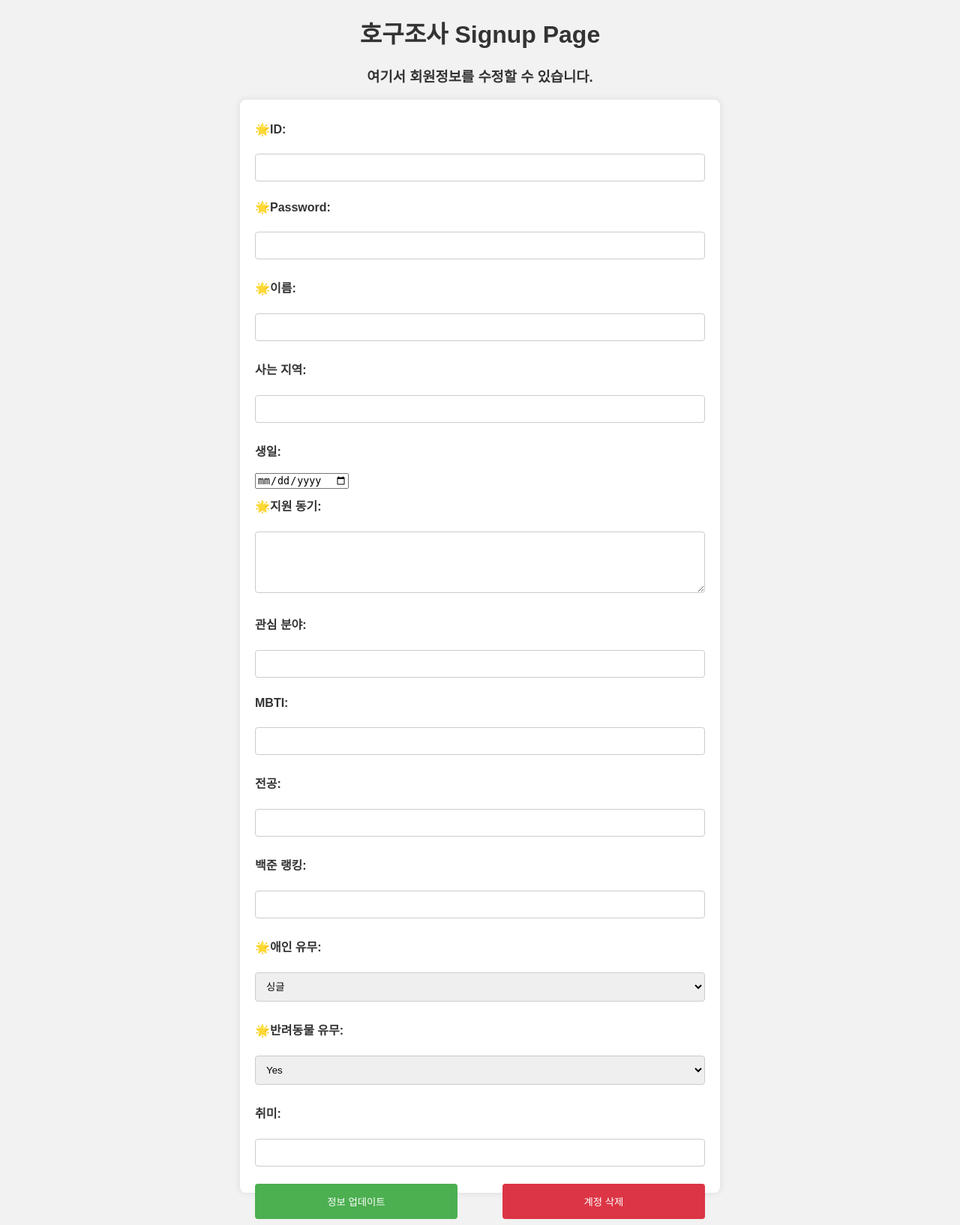
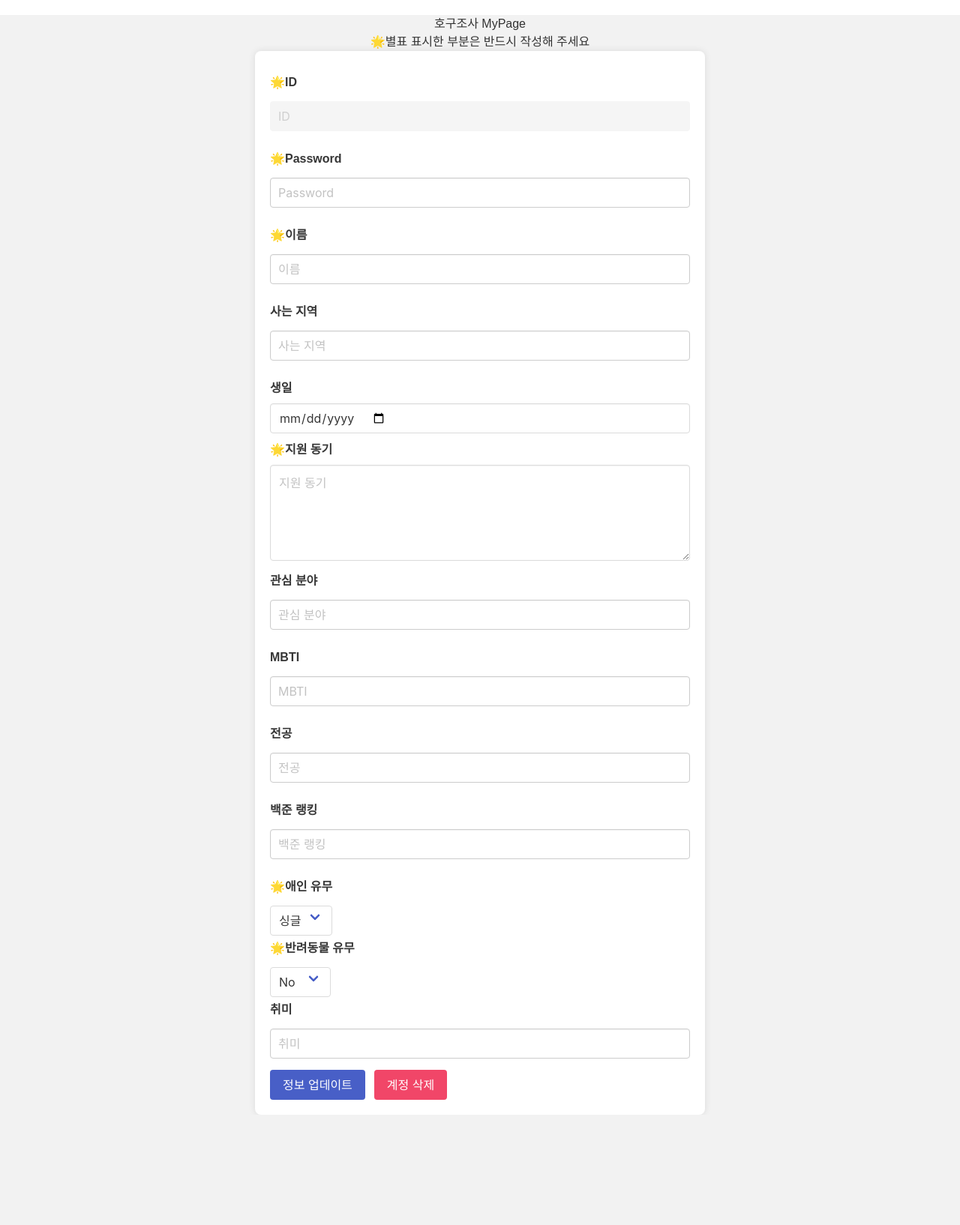
Before and after one commit to minjoon-98/hogu-josa, a Flask app: page /mypage in a window 1280 px wide. Shown: the whole page at 75% size. After the commit the page ends 1487 px from the top, so only its background shows below. Run offline with Flask 3, Linux system fonts and the light colour scheme.

Commit message:
[Feat] Pre-fill user information on MyPage form

```diff
--- a/templates/mypage.html
+++ b/templates/mypage.html
@@ -1,15 +1,50 @@
 <!DOCTYPE html>
 <html lang="en">
+
 <head>
     <meta charset="UTF-8">
     <meta name="viewport" content="width=device-width, initial-scale=1.0">
-    <title>호구조사 마이페이지</title>
+    <title>호구조사 MyPage</title>
+    <link rel="stylesheet" href="https://cdn.jsdelivr.net/npm/bulma@0.9.4/css/bulma.min.css">
     <script src="https://ajax.googleapis.com/ajax/libs/jquery/3.5.1/jquery.min.js"></script>
     <script>
         // 페이지가 로드될 때 실행되는 함수
-        $(document).ready(function() {
+        $(document).ready(function () {
+            // 사용자 정보를 다시 요청하여 가져옴
+            var accessToken = localStorage.getItem('access_token');
+            console.log('accessToken:' + accessToken);
+            // 사용자 정보를 가져오는 요청을 보냄
+            $.ajax({
+                url: "/find",
+                method: "POST",
+                headers: {
+                    "Authorization": "Bearer " + accessToken
+                },
+                success: function (currUser) {
+                    console.log("User info:", currUser);
+                    // 사용자 정보를 가져온 후, 각 필드에 값을 채워넣음
+                    document.getElementById("id").value = currUser.id;
+                    document.getElementById("name").value = currUser.name;
+                    document.getElementById("location").value = currUser.location;
+                    document.getElementById("birthday").value = currUser.birthday;
+                    document.getElementById("motivation").value = currUser.motivation;
+                    document.getElementById("interests").value = currUser.interests;
+                    document.getElementById("mbti").value = currUser.mbti;
+                    document.getElementById("major").value = currUser.major;
+                    document.getElementById("baekjoon_rank").value = currUser.baekjoon_rank;
+                    document.getElementById("relationship_status").value = currUser.relationship_status;
+                    document.getElementById("pet_status").value = currUser.pet_status;
+                    document.getElementById("hobbies").value = currUser.hobbies;
+                },
+                error: function (xhr, status, error) {
+                    console.error("Error:", error);
+                    alert(xhr.responseJSON.message);
+                }
+            });
             // 사용자 정보를 업데이트하는 함수
             function updateUserInfo() {
+                var id = document.getElementById("id").value;
+                var password = document.getElementById("password").value;
                 var name = document.getElementById("name").value;
                 var location = document.getElementById("location").value;
                 var birthday = document.getElementById("birthday").value;
@@ -22,9 +57,15 @@
                 var pet_status = document.getElementById("pet_status").value;
                 var hobbies = document.getElementById("hobbies").value;
 
+                // 필수 항목인지 검증
+                if (id === "" || password === "" || name === "" || motivation === "" || relationship_status === "" || pet_status === "") {
+                    alert("ID, Password, 이름, 동기, 관계 상태, 애완동물 상태는 필수 입력 항목입니다.");
+                    return;
+                }
+
                 // localStorage에서 access_token 가져오기
                 var accessToken = localStorage.getItem('access_token');
-                console.log('accessToken:'+accessToken);
+                console.log('accessToken:' + accessToken);
 
                 // 서버에 사용자 정보 업데이트 요청을 보내는 Ajax 요청
                 $.ajax({
@@ -47,19 +88,19 @@
                         pet_status: pet_status,
                         hobbies: hobbies
                     }),
-                    success: function(response) {
+                    success: function (response) {
                         console.log("User info updated successfully");
                         alert("사용자 정보가 업데이트되었습니다.");
                         window.location.href = "/main";
                     },
-                    error: function(xhr, status, error) {
+                    error: function (xhr, status, error) {
                         console.error("Error:", error);
                         alert(xhr.responseJSON.message);
                     }
                 });
             }
 
-            function deleteAccount(){
+            function deleteAccount() {
                 var accessToken = localStorage.getItem('access_token');
 
                 $.ajax({
@@ -68,12 +109,12 @@
                     headers: {
                         'Authorization': 'Bearer ' + accessToken
                     },
-                    success: function(response){
+                    success: function (response) {
                         console.log("delete account successfully");
                         alert("계정이 삭제되었습니다.");
                         window.location.href = "/";
                     },
-                    error: function(xhr, status, error){
+                    error: function (xhr, status, error) {
                         console.error("Error:", error);
                         alert(xhr.responseJSON.message);
                     }
@@ -81,12 +122,12 @@
             }
 
             // '정보 업데이트' 버튼 클릭 시 사용자 정보 업데이트 함수 호출
-            $("#updateBtn").click(function() {
+            $("#updateBtn").click(function () {
                 updateUserInfo();
             });
 
-            $("#deleteBtn").click(function() {
-                if(confirm("정말로 계정을 삭제하시겠습니까?")){
+            $("#deleteBtn").click(function () {
+                if (confirm("정말로 계정을 삭제하시겠습니까?")) {
                     deleteAccount();
                 }
             });
@@ -100,11 +141,13 @@
             margin: 0;
             padding: 0;
         }
+
         h1 {
             text-align: center;
             margin-top: 20px;
             color: #333;
         }
+
         form {
             max-width: 600px;
             margin: 0 auto;
@@ -113,11 +156,13 @@
             border-radius: 8px;
             box-shadow: 0 0 10px rgba(0, 0, 0, 0.1);
         }
+
         label {
             display: block;
             font-weight: bold;
             margin-top: 10px;
         }
+
         input[type="text"],
         input[type="password"],
         input[type="file"],
@@ -131,91 +176,114 @@
             border-radius: 4px;
             box-sizing: border-box;
         }
+
         button {
-            width: 45%;
-            background-color: #4caf50;
-            color: white;
-            padding: 14px 20px;
-            margin: 8px 0;
-            border: none;
-            border-radius: 4px;
-            cursor: pointer;
-            float: left;
+            text-align: center;
         }
-        button.cancel {
-            background-color: #dc3545;
-            float: right;
-        }
-        button:hover {
-            background-color: #45a049;
-        }
+
         p {
             text-align: center;
             margin-top: 20px;
         }
+
         a {
             color: #007bff;
             text-decoration: none;
         }
     </style>
 </head>
+
 <body>
-    <h1>호구조사 Signup Page</h1>
-    <h3 style="text-align: center;">여기서 회원정보를 수정할 수 있습니다.</h3>
+    <h1>호구조사 MyPage</h1>
+    <h3 style="text-align: center;">🌟별표 표시한 부분은 반드시 작성해 주세요</h3>
     <form>
-        <label for="id">🌟ID:</label><br>
-        <input type="text" id="id" name="id" required><br>
+        <div class="field">
+            <label class="label">🌟ID</label>
+            <div class="control">
+                <input class="input" type="text" id="id" placeholder="ID" disabled>
+            </div>
 
-        <label for="password">🌟Password:</label><br>
-        <input type="password" id="password" name="password" required><br>
+            <label class="label">🌟Password</label>
+            <div class="control">
+                <input class="input" type="password" id="password" placeholder="Password" required>
+            </div>
 
-        <!-- <label for="image">🌟이미지 첨부:</label><br>
-        <input type="file" id="image" name="image"><br>
-     -->
-        <label for="name">🌟이름:</label><br>
-        <input type="text" id="name" name="name" required><br>
+            <label class="label">🌟이름</label>
+            <div class="control">
+                <input class="input" type="text" id="name" placeholder="이름" required>
+            </div>
 
-        <label for="location">사는 지역:</label><br>
-        <input type="text" id="location" name="location"><br>
+            <label class="label">사는 지역</label>
+            <div class="control">
+                <input class="input" type="text" id="location" placeholder="사는 지역">
+            </div>
 
-        <label for="birthday">생일:</label><br>
-        <input type="date" id="birthday" name="birthday"><br>
+            <label class="label">생일</label>
+            <div class="control">
+                <input class="input" type="date" id="birthday" placeholder="생일">
+            </div>
 
-        <label for="motivation">🌟지원 동기:</label><br>
-        <textarea id="motivation" name="motivation" rows="4" cols="50" required></textarea><br>
+            <label class="label">🌟지원 동기</label>
+            <div class="control">
+                <textarea class="textarea" id="motivation" placeholder="지원 동기" required></textarea>
+            </div>
 
-        <label for="interests">관심 분야:</label><br>
-        <input type="text" id="interests" name="interests"><br>
+            <label class="label">관심 분야</label>
+            <div class="control">
+                <input class="input" type="text" id="interests" placeholder="관심 분야">
+            </div>
 
-        <label for="mbti">MBTI:</label><br>
-        <input type="text" id="mbti" name="mbti"><br>
+            <label class="label">MBTI</label>
+            <div class="control">
+                <input class="input" type="text" id="mbti" placeholder="MBTI">
+            </div>
 
-        <label for="major">전공:</label><br>
-        <input type="text" id="major" name="major"><br>
+            <label class="label">전공</label>
+            <div class="control">
+                <input class="input" type="text" id="major" placeholder="전공">
+            </div>
 
-        <label for="baekjoon_rank">백준 랭킹:</label><br>
-        <input type="text" id="baekjoon_rank" name="baekjoon_rank"><br>
+            <label class="label">백준 랭킹</label>
+            <div class="control">
+                <input class="input" type="text" id="baekjoon_rank" placeholder="백준 랭킹">
+            </div>
 
-        <label for="relationship_status">🌟애인 유무:</label><br>
-        <select id="relationship_status" name="relationship_status">
-            <option value="single">싱글</option>
-            <option value="in_a_relationship">커플</option>
-        </select><br>
+            <label class="label">🌟애인 유무</label>
+            <div class="control">
+                <div class="select">
+                    <select id="relationship_status" placeholder="애인 유무">
+                        <option value="single">싱글</option>
+                        <option value="in_a_relationship">커플</option>
+                    </select>
+                </div>
 
-        <label for="pet_status">🌟반려동물 유무:</label><br>
-        <select id="pet_status" name="pet_status">
-            <option value="have_pet">Yes</option>
-            <option value="do_not_have_pet">No</option>
-        </select><br>
+            </div>
 
-        <label for="hobbies">취미:</label><br>
-        <input type="text" id="hobbies" name="hobbies"><br>
+            <label class="label">🌟반려동물 유무</label>
+            <div class="control">
+                <div class="select">
+                    <select id="pet_status" placeholder="반려동물 유무">
+                        <option value="do_not_have_pet">No</option>
+                        <option value="have_pet">Yes</option>
+                    </select>
+                </div>
+            </div>
 
-         <button id="updateBtn" type="button">정보 업데이트</button>
+            <label class="label">취미</label>
+            <div class="control">
+                <input class="input" type="text" id="hobbies" placeholder="취미">
+            </div>
 
-         <button id="deleteBtn" class="cancel" type="button">계정 삭제</button>
+            <div class="field is-grouped">
+                <div class="control">
+                    <button class="button is-link" id="updateBtn">정보 업데이트</button>
+                </div>
+                <div class="control">
+                    <button class="button is-danger" id="deleteBtn">계정 삭제</button>
+                </div>
+            </div>
+        </div>
+    </form>
+</body>
 
-    </form>
-
-</body>
 </html>
```
